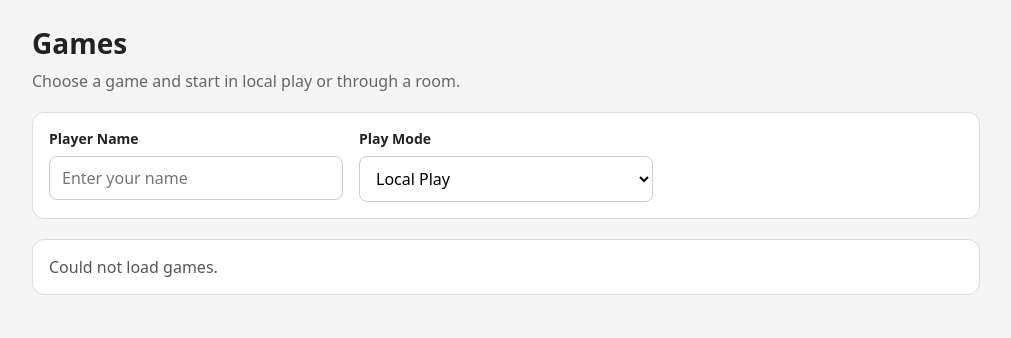
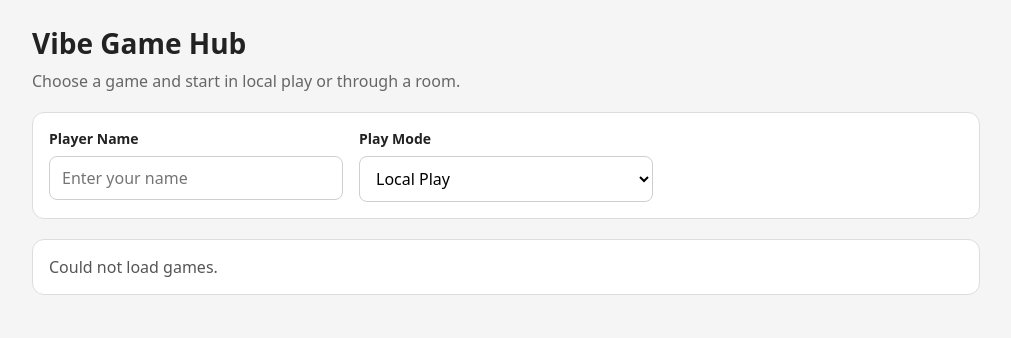
Before and after one commit to swluma/VGridHub, a website: page index.html in a window 1280 px wide. Shown: the whole page, without its empty margins (134-1145 px from the left). Drawn offline with Linux system fonts and the light colour scheme; no server answers.

Commit message:
Updated index.html so both the browser tab title and the page heading now say Vibe Game Hub.

```diff
--- a/index.html
+++ b/index.html
@@ -4,13 +4,13 @@
   <meta charset="UTF-8" />
   <meta name="viewport" content="width=device-width, initial-scale=1.0" />
   <meta name="robots" content="noindex, nofollow, noarchive, nosnippet" />
-  <title>Games</title>
+  <title>Vibe Game Hub</title>
   <link rel="stylesheet" href="styles.css" />
 </head>
 <body>
   <main class="page">
     <header class="page-header">
-      <h1>Games</h1>
+      <h1>Vibe Game Hub</h1>
       <p class="page-description">Choose a game and start in local play or through a room.</p>
     </header>
 
```
